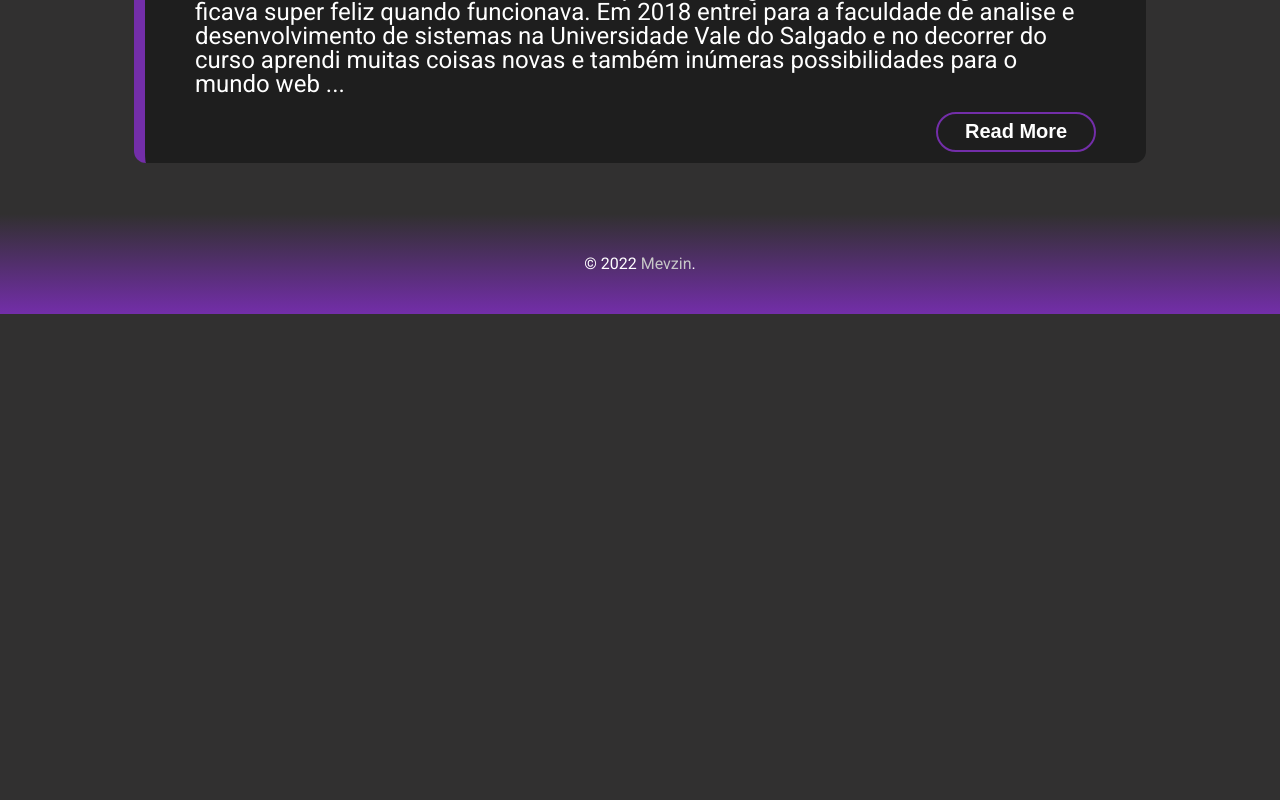
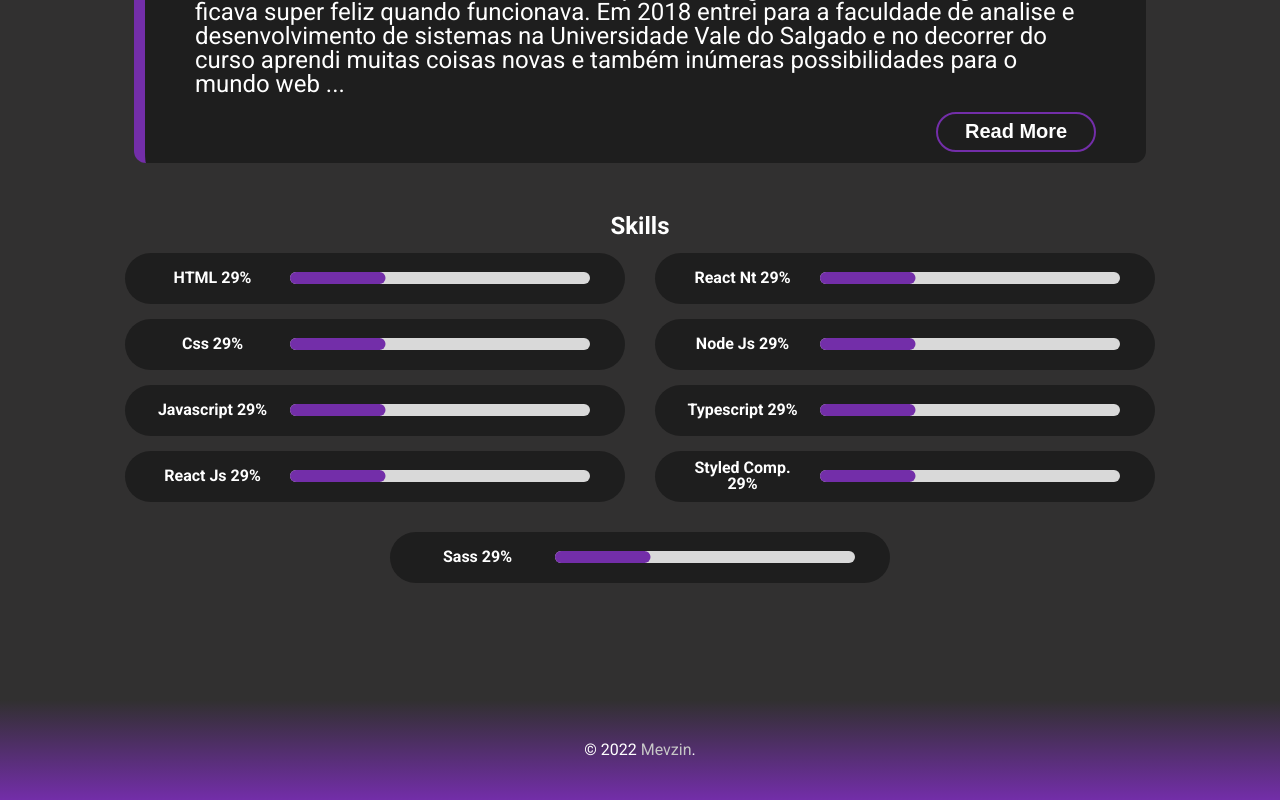
Before and after one commit to Mevzin/portfolio, a Next.js app: page / in a window 1280 px wide. Shown: the part 754-1554 px from the top of the page. Before the commit the page ends 1068 px from the top, so only its background shows below. Built offline with nearby package versions, Linux system fonts and the light colour scheme.

Commit message:
Add Skills section

```diff
--- /dev/null
+++ b/components/CardProjects/index.tsx
@@ -0,0 +1,4 @@
+export default function CardProjects() {
+
+  return null;
+}
--- a/components/Header/index.tsx
+++ b/components/Header/index.tsx
@@ -10,7 +10,7 @@ export default function Header() {
         <a className={styles.active} href="#">Home</a>
         <a href="#">Projects</a>
         <a href="#">About</a>
-        <a href="#">Skills</a>
+        <a href="#skills">Skills</a>
         <a href="#">Repositories</a>
       </div>
     </div>
--- /dev/null
+++ b/components/ProgressBarSkills/inde.tsx
@@ -0,0 +1,32 @@
+import { Line } from "rc-progress";
+import styles from "./styles.module.scss";
+
+interface IProgressProps {
+  title: string;
+  value: number;
+  color: string;
+}
+
+export default function ProgressBarSkills({
+  title,
+  value,
+  color,
+}: IProgressProps) {
+  return (
+    <div className={styles.containerProgress}>
+      <div className={styles.text}>
+        <span>
+          {title} {value}%{" "}
+        </span>
+      </div>
+      <div className={styles.progress}>
+        <Line
+          trailWidth={4}
+          strokeWidth={4}
+          percent={value}
+          strokeColor={color}
+        />
+      </div>
+    </div>
+  );
+}
--- /dev/null
+++ b/components/ProgressBarSkills/styles.module.scss
@@ -0,0 +1,38 @@
+.containerProgress {
+  display: flex;
+  flex-direction: row;
+  align-items: center;
+  justify-content: center;
+  width: 500px;
+  height: 51px;
+  background-color: var(--gray-900);
+  border-radius: 50px;
+  margin: 15px;
+}
+
+.text {
+  display: flex;
+  justify-content: center;
+  align-items: center;
+  width: 140px;
+
+
+  span {
+    font-family: Roboto;
+    font-size: 1rem;
+    font-weight: 700;
+    color: var(--white-900);
+    text-align: center;
+    margin-right: 15px;
+  }
+}
+
+.progress {
+  display: flex;
+  justify-content: center;
+  flex-direction: row;
+  align-items: center;
+  width: 60%;
+  height: 100%;
+  margin-right: 10px;
+}
--- a/package.json
+++ b/package.json
@@ -10,6 +10,7 @@
   },
   "dependencies": {
     "next": "12.1.4",
+    "rc-progress": "^3.2.4",
     "react": "18.0.0",
     "react-awesome-reveal": "^3.8.1",
     "react-dom": "18.0.0"
--- a/pages/home.module.scss
+++ b/pages/home.module.scss
@@ -35,3 +35,31 @@
     color: var(--purple-900);
   }
 }
+
+.skillsContainer {
+  display: flex;
+  flex-direction: column;
+  align-items: center;
+  justify-content: space-around;
+  width: 100%;
+  padding: 3.188rem 0;
+
+
+    h1 {
+      font-family: Roboto;
+      font-size: 1.5rem;
+      font-weight: 700;
+      color: var(--white-900);
+      text-align: center;
+    }
+
+
+}
+
+
+.skillsContent {
+  display: flex;
+  flex-direction: row;
+  width: 100%;
+  justify-content: center;
+}
--- a/pages/index.tsx
+++ b/pages/index.tsx
@@ -1,8 +1,8 @@
 /* eslint-disable react/no-unescaped-entities */
 /* eslint-disable @next/next/no-img-element */
 import CardAboutMe from "../components/CardAboutMe";
+import ProgressBarSkills from "../components/ProgressBarSkills/inde";
 import styles from "./home.module.scss";
-
 
 export default function Home() {
   return (
@@ -18,6 +18,60 @@ export default function Home() {
         <img src="/assets/profile.png" alt="Profile photo" />
       </div>
       <CardAboutMe />
+      <div id="skills" className={styles.skillsContainer}>
+        <h1>Skills</h1>
+        <div className={styles.skillsContent}>
+          <div className={styles.left}>
+            <ProgressBarSkills
+              title="HTML"
+              value={29}
+              color="var(--purple-900)"
+            />
+            <ProgressBarSkills
+              title="Css"
+              value={29}
+              color="var(--purple-900)"
+            />
+            <ProgressBarSkills
+              title="Javascript"
+              value={29}
+              color="var(--purple-900)"
+            />
+            <ProgressBarSkills
+              title="React Js"
+              value={29}
+              color="var(--purple-900)"
+            />
+          </div>
+          <div className={styles.right}>
+            <ProgressBarSkills
+              title="React Nt"
+              value={29}
+              color="var(--purple-900)"
+            />
+            <ProgressBarSkills
+              title="Node Js"
+              value={29}
+              color="var(--purple-900)"
+            />
+            <ProgressBarSkills
+              title="Typescript"
+              value={29}
+              color="var(--purple-900)"
+            />
+            <ProgressBarSkills
+              title="Styled Comp."
+              value={29}
+              color="var(--purple-900)"
+          />
+          </div>
+        </div>
+       <ProgressBarSkills
+          title="Sass"
+          value={29}
+          color="var(--purple-900)"
+       />
+      </div>
     </div>
   );
 }
```
Also changed, not shown: 1 other file (tests, documents, lock files or other folders).
